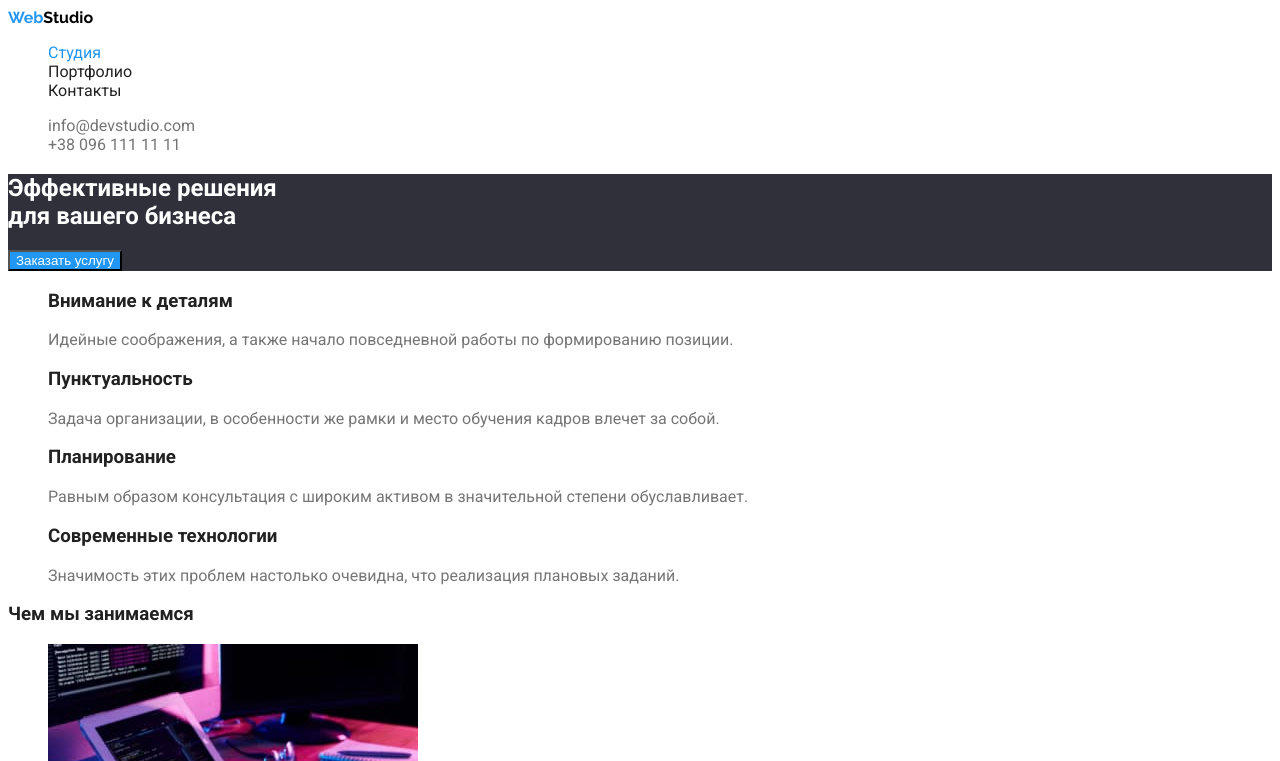
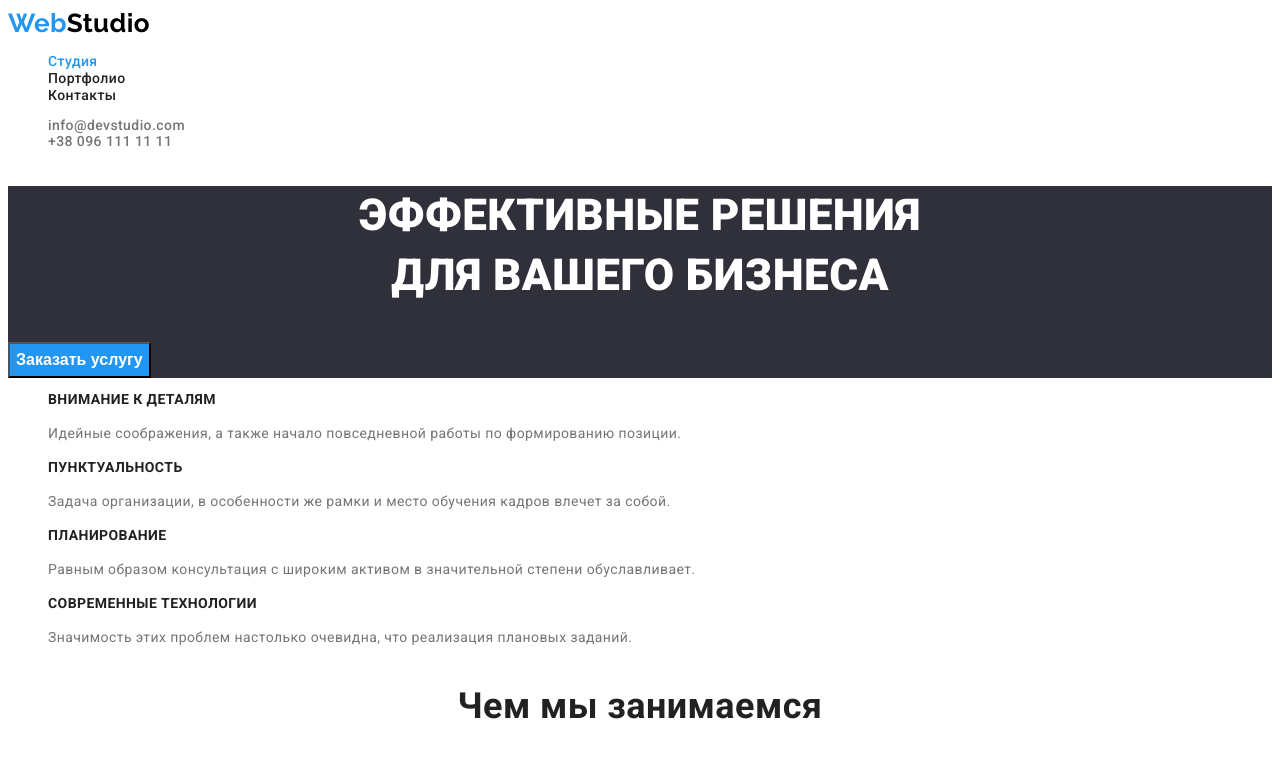
Before and after one commit to LeontiiPR/goit-markup-hw-02, a plain HTML site: page index.html in a window 1280 px wide. Shown: the top 761 px of the page. Drawn offline with Linux system fonts and the light colour scheme.

Commit message:
Добавление цвета и текста

```diff
--- a/css/styles.css
+++ b/css/styles.css
@@ -13,11 +13,16 @@ body {
   background-color: var(--primary-bg-color);
   color: var(--primary-text-color);
   font-family: Roboto, sans-serif;
+  font-size: 14px;
+  letter-spacing: 0.03em;
 }
 
 .logo {
   color: var(--accent-color);
   font-family: Raleway, sans-serif;
+  font-weight: 700;
+  font-size: 26px;
+  line-height: 1.19;
 }
 
 .logo-tittle {
@@ -32,28 +37,12 @@ body {
 .logo:hover {
   color: var(--accent-color);
 }
-/* Герой */
-
-.button {
-  color: var(--primary-bg-color);
-  background-color: var(--accent-color);
-}
-.hero {
-  background-color: var(--footer-bg-color);
-}
-.hero-title {
-  color: var(--primary-bg-color);
-}
-ul {
-  list-style: none;
-}
-
-a {
-  text-decoration: none;
-}
 
 .site-nav .link {
   color: var(--title-text-color);
+  font-weight: 500;
+  font-size: 14px;
+  line-height: 1.14;
 }
 
 .site-nav .link:hover,
@@ -77,24 +66,71 @@ a {
 .contacts-nav .mail,
 .contacts-nav .phone {
   color: var(--primary-text-color);
+  font-weight: 500;
+  font-size: 14px;
+  line-height: 1.14;
+}
+
+/* Герой */
+
+.button {
+  color: var(--primary-bg-color);
+  background-color: var(--accent-color);
+  font-weight: 700;
+  font-size: 16px;
+  line-height: 1.87;
+  text-align: center;
+  align-items: center;
+  cursor: pointer;
+  text-decoration: none;
+}
+.hero {
+  background-color: var(--footer-bg-color);
+}
+.hero-title {
+  color: var(--primary-bg-color);
+  font-weight: 900;
+  font-size: 44px;
+  line-height: 1.36;
+  text-align: center;
+  text-transform: uppercase;
+}
+ul {
+  list-style: none;
+}
+
+a {
+  text-decoration: none;
 }
 
 /* Единый класс для секций Преимущества,Чем мы занимаемся,Наша команда */
 .section-title {
   color: var(--title-text-color);
+  font-weight: 700;
+  font-size: 36px;
+  line-height: 1.16;
+  text-align: center;
 }
 .section-text {
   color: var(--primary-text-color);
 }
 
+.team {
+  background-color: var(--button-bg-color);
+}
 /* Преимущества */
 
 .feature-list .title {
   color: var(--title-text-color);
+  font-weight: 700;
+  font-size: 14px;
+  line-height: 1.14;
+  text-transform: uppercase;
 }
 
 .feature-list .text {
   color: var(--primary-text-color);
+  line-height: 1.71;
 }
 
 .portfolio {
@@ -109,10 +145,12 @@ a {
 
 .team-list .title {
   color: var(--title-text-color);
+  font-size: 16px;
 }
 
 .team-list .text {
   color: var(--primary-text-color);
+  font-size: 16px;
 }
 
 /* footer */
@@ -133,10 +171,12 @@ a {
 .footer-links .link,
 .footer-links .phone {
   color: var(--white-text-color);
+  font-size: 14px;
 }
 
 .footer-links .adress {
   color: var(--primary-bg-color);
+  font-size: 14px;
 }
 
 .footer-links .adress:hover,
@@ -161,14 +201,18 @@ a {
 .works .button {
   color: var(--title-text-color);
   background-color: var(--button-bg-color);
+  font-family: inherit;
+  font-size: 16px;
 }
 
 /* Заголовки */
 
 .project-list .title {
   color: var(--title-text-color);
+  font-size: 18px;
 }
 
 .project-list .text {
   color: var(--primary-text-color);
+  font-size: 16px;
 }
--- a/index.html
+++ b/index.html
@@ -74,7 +74,7 @@
       </ul>
     </section>
     <!-- Наша команда -->
-    <section class="section">
+    <section class="section team">
       <h3 class="section-title">Наша команда</h3>
       <ul class="team-list">
         <li>
```
Also changed, not shown: portfolio.html (+6 -1 lines).
